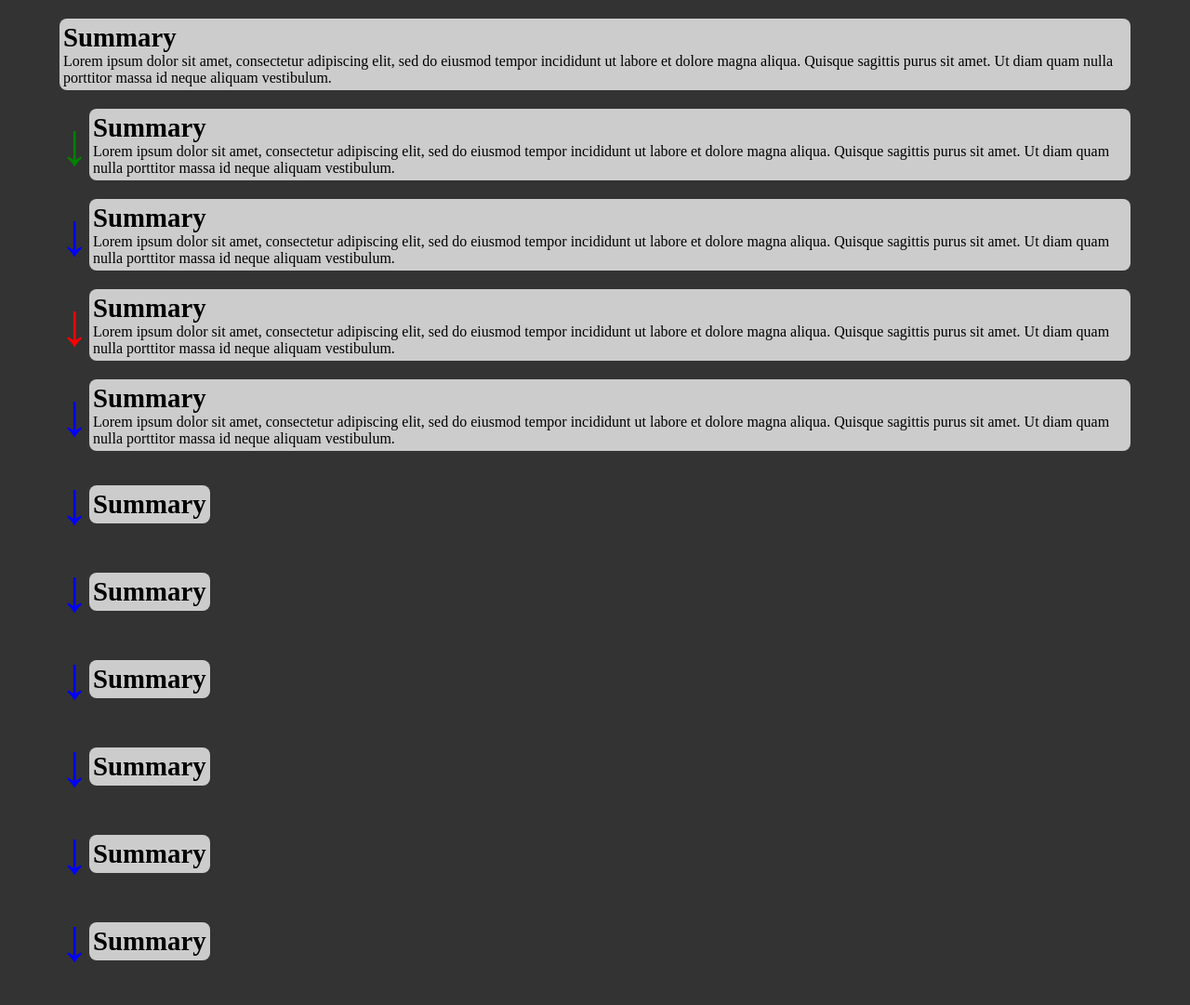
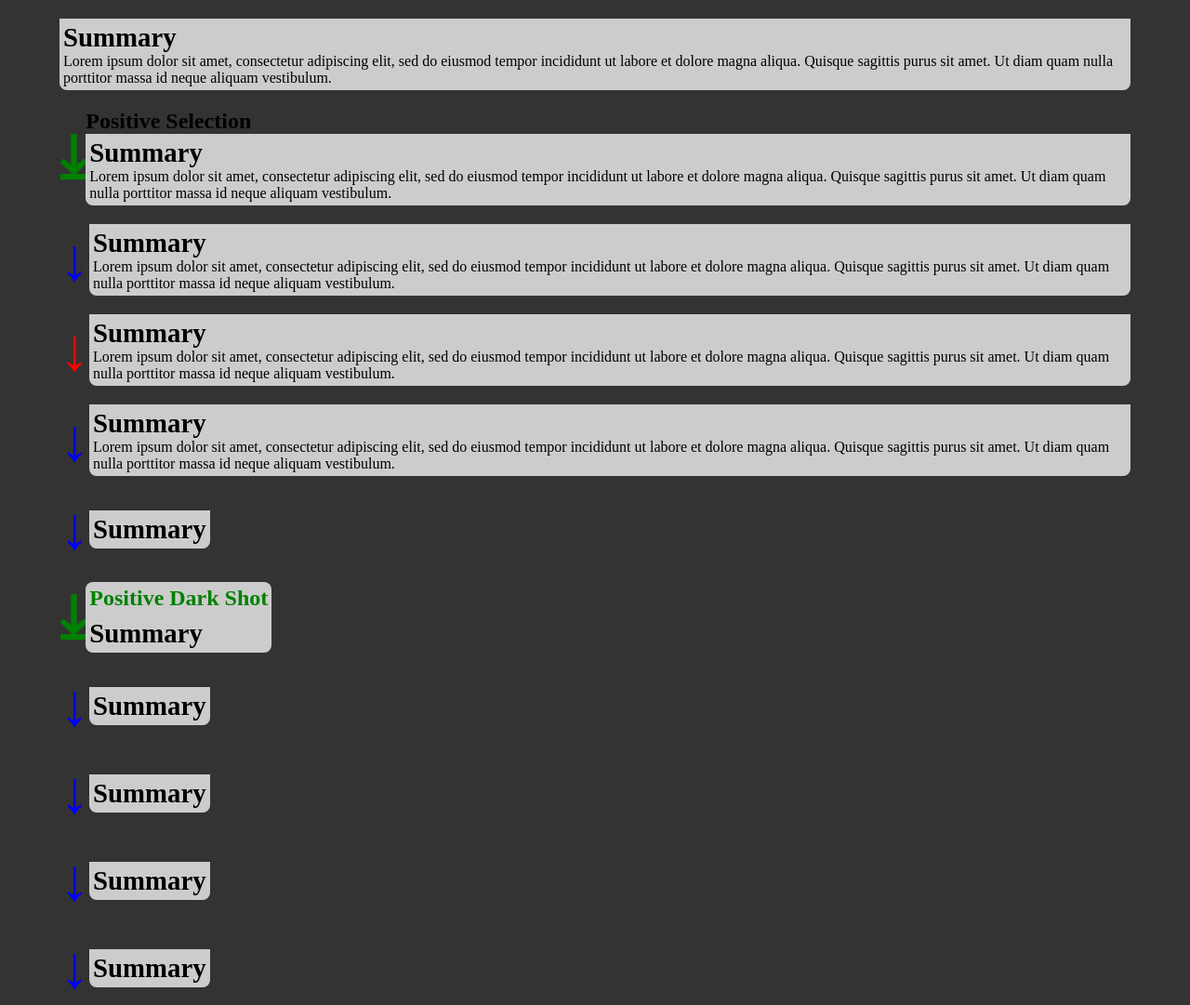
Before and after one commit to SIUE-CougarTeam/eHacks_Project, a plain HTML site: page timeline_overview/timeline_overview.html in a window 1280 px wide. Shown: the whole page at 93% size. Drawn offline with Linux system fonts and the light colour scheme.

Commit message:
Testing out ways to convey choice moralities.

```diff
--- a/timeline_overview/timeline_overview.css
+++ b/timeline_overview/timeline_overview.css
@@ -1,5 +1,6 @@
 :root {
     --event-background-color: #CCC;
+    --event-padding: 4px;
 }
 
 * {
@@ -25,6 +26,7 @@ body {
     /* background-color: blue; */
     display: flex;
     align-items: center;
+    /* gap: 1rem; */
 }
 
 .timelink {
@@ -34,10 +36,16 @@ body {
     /* padding: 16px; */
 }
 
+.selection-type {
+    background-color: #CCC;
+    padding: var(--event-padding);
+    border-radius: 8px 8px 0 0;
+}
+
 .event-info {
     background-color: var(--event-background-color);
-    border-radius: 8px;
-    padding: 4px;
+    border-radius: 0 0 8px 8px;
+    padding: var(--event-padding);
 }
 
 .event-summary {
--- a/timeline_overview/timeline_overview.html
+++ b/timeline_overview/timeline_overview.html
@@ -16,10 +16,13 @@
                 </section>
             </section>
             <section class="event">
-                <div class="timelink positive">&darr;</div>
+                <div class="timelink positive">&DownArrowBar;</div>
+                <section class="outcome">
+                    <h2>Positive Selection</h2>
                     <section class="event-info">
                         <h2 class="event-summary">Summary</h2>
                         <p class="event-description">Lorem ipsum dolor sit amet, consectetur adipiscing elit, sed do eiusmod tempor incididunt ut labore et dolore magna aliqua. Quisque sagittis purus sit amet. Ut diam quam nulla porttitor massa id neque aliquam vestibulum.</p>
+                    </section>
                 </section>
             </section>
             <section class="event">
@@ -51,10 +54,13 @@
                 </section>
             </section>
             <section class="event">
-                <div class="timelink">&darr;</div>
+                <div class="timelink positive">&DownArrowBar;</div>
+                <section class="outcome">
+                    <h2 class="selection-type positive">Positive Dark Shot</h2>
                     <details class="event-info">
                         <summary class="event-summary">Summary</summary>
                         <p class="event-description">Lorem ipsum dolor sit amet, consectetur adipiscing elit, sed do eiusmod tempor incididunt ut labore et dolore magna aliqua. Quisque sagittis purus sit amet. Ut diam quam nulla porttitor massa id neque aliquam vestibulum.</p>
+                    </details>
                 </section>
             </section>
             <section class="event">
```
Lines whose indentation alone changed are shown as unchanged.
